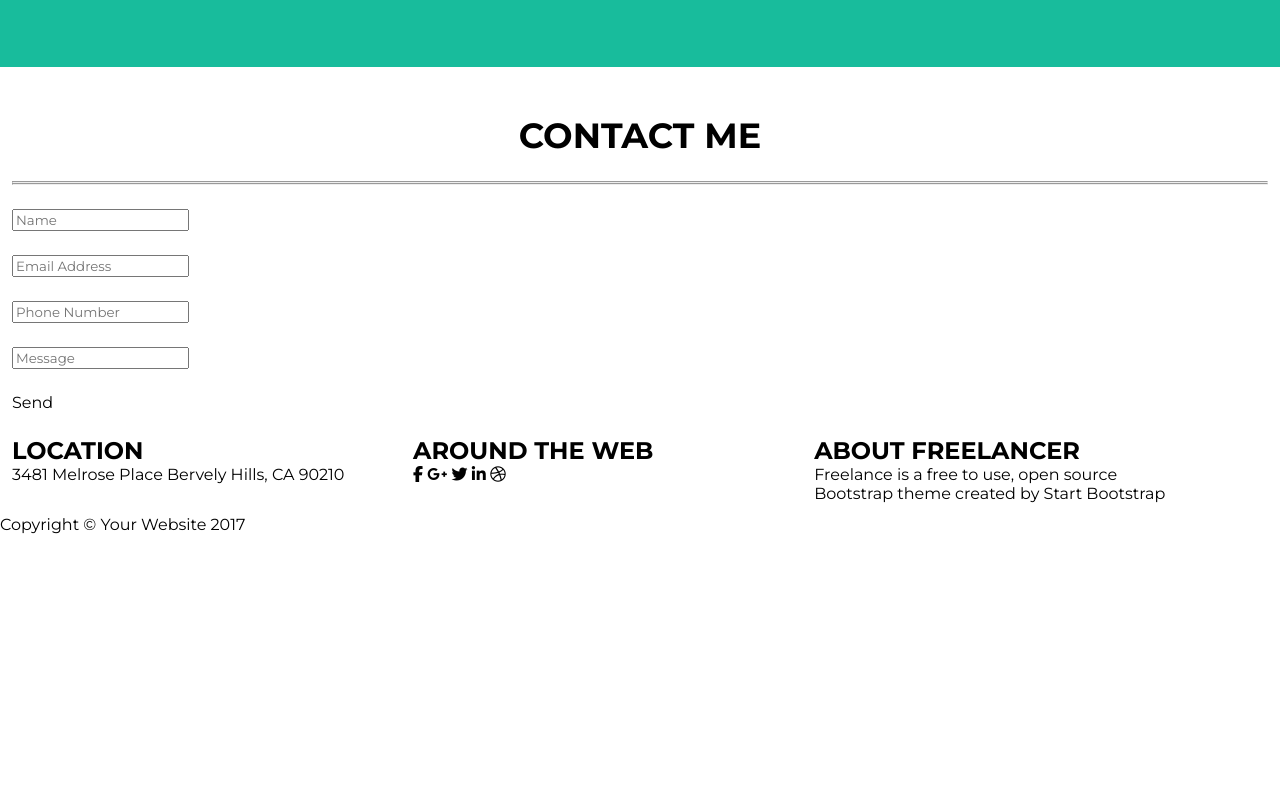
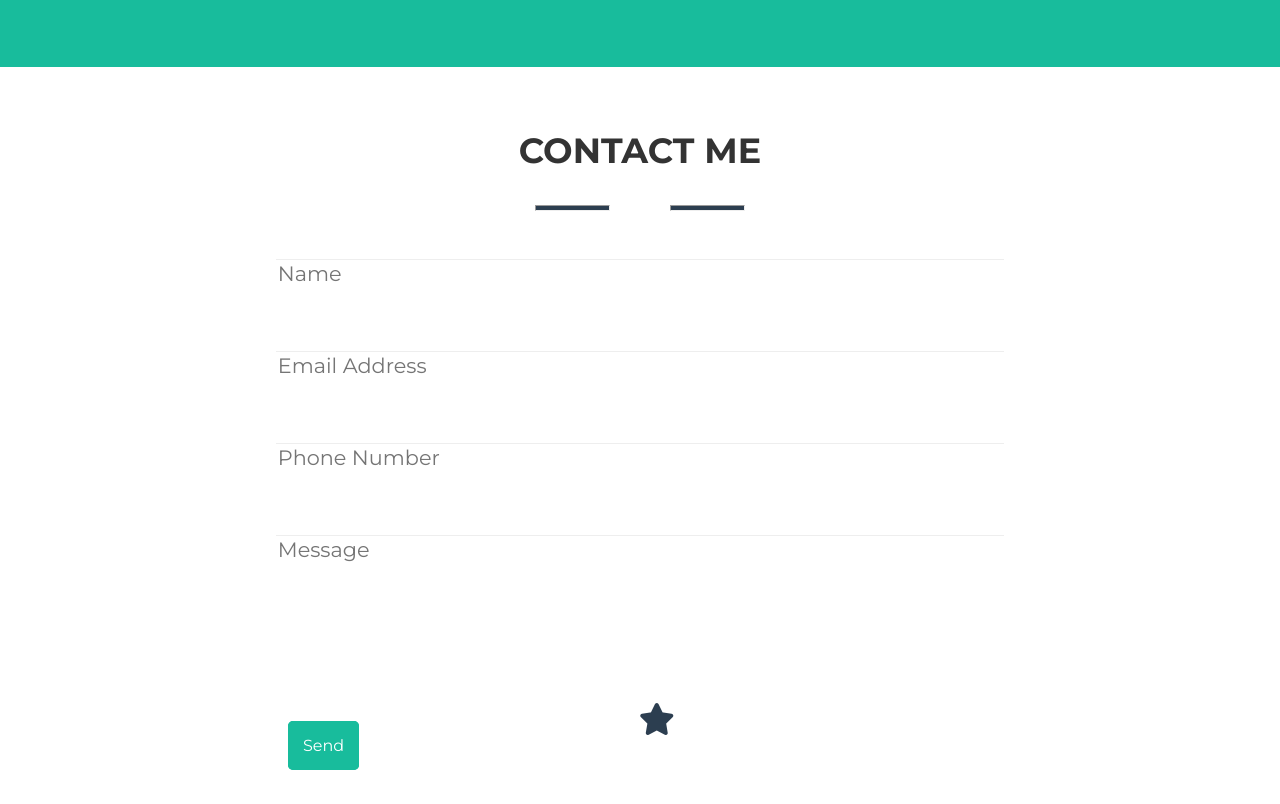
Before and after one commit to maitc/freelancer-laboratoria, a plain HTML site: page index.html in a window 1280 px wide. Shown: the part 1993-2797 px from the top of the page. Before the commit the page ends 2527 px from the top, so only its background shows below. Drawn offline with Linux system fonts and the light colour scheme.

Commit message:
css 85% hecho

```diff
--- a/css/main.css
+++ b/css/main.css
@@ -179,6 +179,7 @@ ul{
 	top: 1749px;
 	left: 667px;
 }
+/*textos*/
 #p-uno, #p-dos{
 	color: white;
 }
@@ -192,6 +193,7 @@ ul{
 	padding-right: 280px;
 	margin: 15px;
 }
+/*boton*/
 .btn{
 	text-align: center;
 }
@@ -208,10 +210,116 @@ ul{
 	padding: 15px;
 }
 /*CONTACT*/
+.contacto{
+	height: 800px;
+}
 .titulo-cont{
 	text-align: center;
 }
 .titulo-contact{
+	color: #333333;
 	font-size: 35px;
-	padding-top: 35px;
+	padding-top: 50px;
 }
+.star-con{
+	text-align: center;
+}
+hr{
+	display: inline-block;
+	height: 6px;
+	width: 6%;
+    background-color: #2C3E50;
+    text-align: center;
+    margin-left: 30px;
+    margin-right: 30px;
+}
+.star-4{
+	color: #2C3E50;
+	width: 62%;
+	top: 337%;
+}
+/*Inputs*/
+.npt-formulario{
+	text-align: center;
+}
+input{
+	margin: 20px;
+	width: 58%;
+	border-top: 1px solid #EEEEEE;
+	border-right: none;
+	border-left: none;
+	border-bottom: none;
+}
+input[placeholder]{
+	color: rgba(153, 153, 153, 0.8);
+	font-size: 130%;
+}
+/*boton send*/
+.npt-btn{
+	padding-left: 288px;
+	padding-top: 11%;
+	padding-right: 1px;
+}
+.btn-send{
+	border-top: 15px solid #18BC9C;
+	border-bottom: 15px solid #18BC9C;
+	border-left: 15px solid #18BC9C;
+	border-right: 15px solid #18BC9C;
+	border-radius: 5px;
+	background-color: #18BC9C;
+
+}
+.btn-send{
+	color: white;
+}
+/*Location*/
+.lct-text{
+	text-align: center;
+	padding-top: 45px;
+	margin-left: 15px;
+}
+.locacion{
+	background-color: #2C3E50;
+	height: 280px;
+}
+.style-lct{
+	color: white;
+	font-size: 170%;
+}
+.lct-uno, .lct-tres{
+	font-size: 129%;
+	margin: 45px;
+}
+.lct-dos{
+	font-size: 154%;
+	margin: 45px;
+}
+.lct-dos a i{
+	padding: 10px;
+}
+.lct-icons{
+	width: 40px;
+	height: 40px;
+	border-top: 2px solid white;
+	border-bottom: 2px solid white;
+	border-left: 2px solid white;
+	border-right: 2px solid white;
+	border-radius: 52%;
+}
+.lct-icons:hover{
+	background-color: white;
+}
+.fa:hover{
+	color: #18BC9C;
+}
+/*footer*/
+footer{
+	background-color: #233140;
+	height: 60px;
+	text-align: center;
+}
+footer p{
+	font-size: 12px;
+	color: white;
+	padding-top: 25px;
+}
```
